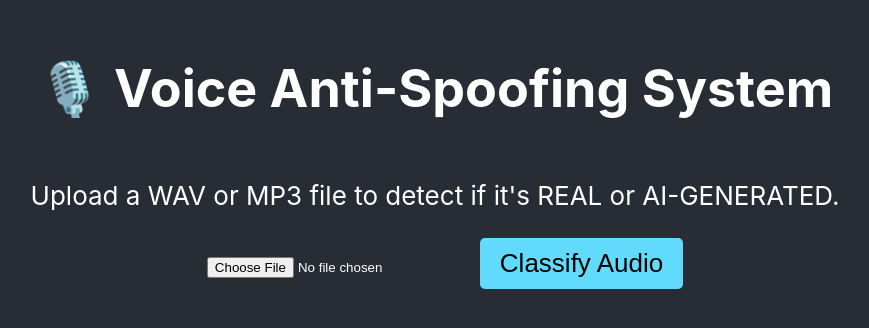
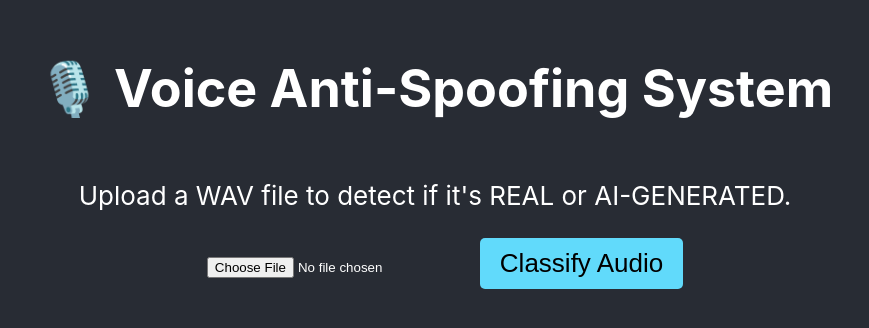
Before and after one commit to Laabh-Gupta/Voice-Anti-Spoofing-Web-App, a React (Create React App) app in the folder audio-classifier-frontend/: page / in a window 1280 px wide. Shown: the part 240-568 px from the top of the page, without its empty margins (205-1074 px from the left). Built offline with nearby package versions, Linux system fonts and the light colour scheme.

Commit message:
Fixed frontend prediction display

```diff
--- a/audio-classifier-frontend/src/App.js
+++ b/audio-classifier-frontend/src/App.js
@@ -53,7 +53,7 @@ function App() {
     <div className="App">
       <header className="App-header">
         <h1>🎙️ Voice Anti-Spoofing System</h1>
-        <p>Upload a WAV or MP3 file to detect if it's REAL or AI-GENERATED.</p>
+        <p>Upload a WAV file to detect if it's REAL or AI-GENERATED.</p>
 
         {/* Upload Form */}
         <form onSubmit={handleSubmit}>
```
